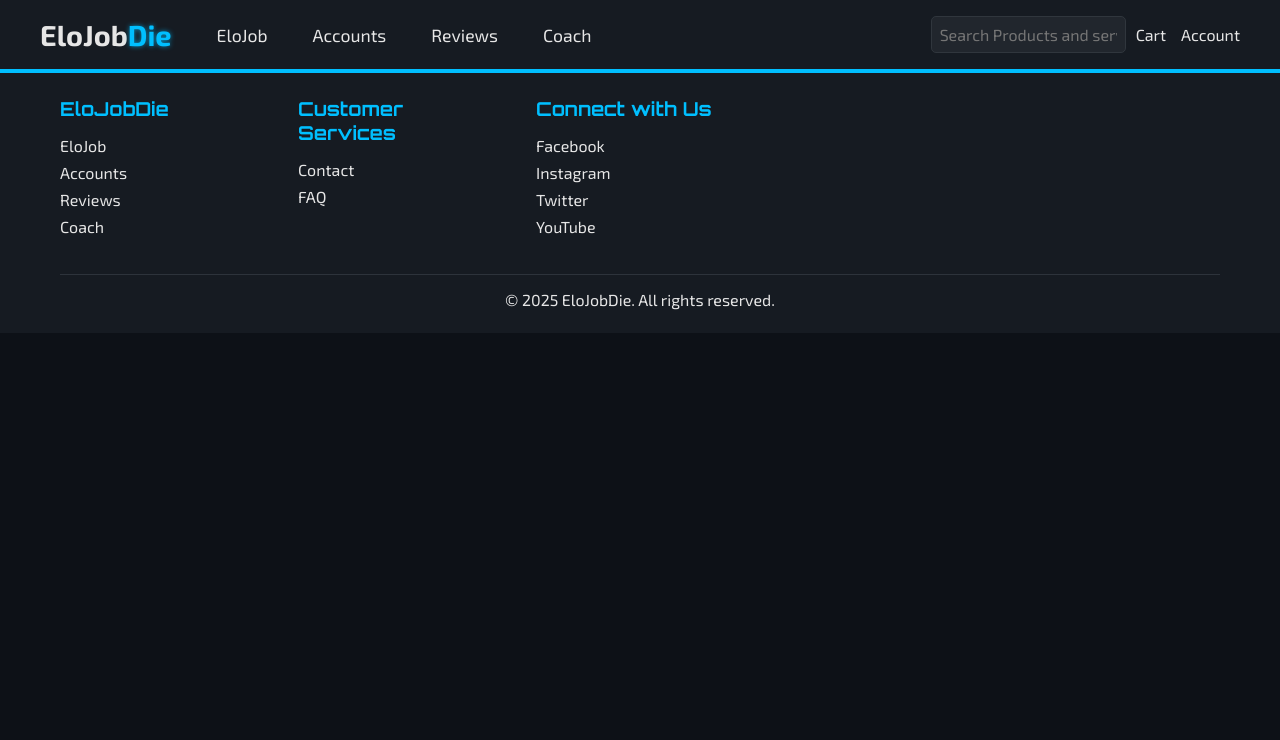
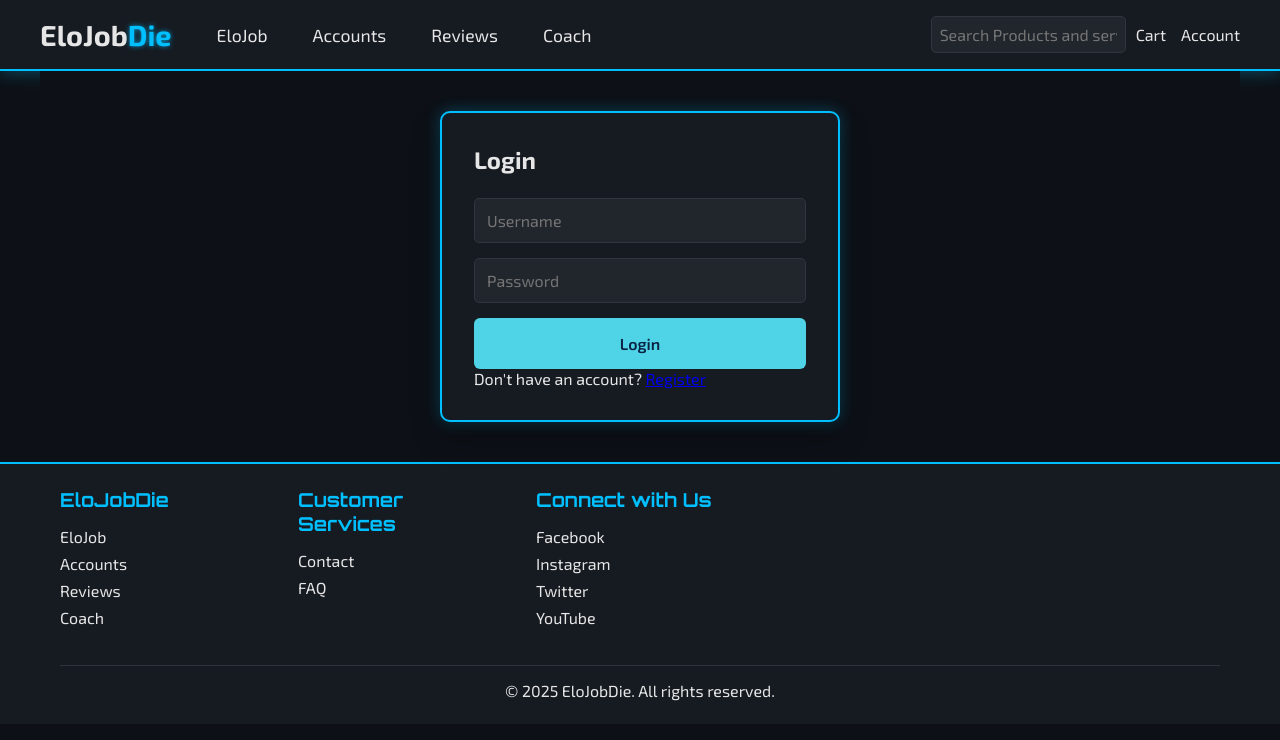
Before and after one commit to JustTheHero/web_online_store, a React (Vite) app in the folder web/: page /loginSection in a window 1280 px wide. Shown: the top 740 px of the page. Built offline with nearby package versions, Linux system fonts and the light colour scheme.

Commit message:
RouteAtt

```diff
--- a/web/package.json
+++ b/web/package.json
@@ -11,6 +11,7 @@
   },
   "dependencies": {
     "axios": "^1.9.0",
+    "lucide-react": "^0.511.0",
     "react": "^19.1.0",
     "react-dom": "^19.1.0",
     "react-router-dom": "^6.30.0"
--- a/web/src/App.jsx
+++ b/web/src/App.jsx
@@ -8,6 +8,9 @@ import Cart from './components/cart.jsx';
 import ProductDescription from './components/productDescription.jsx';
 import Payment from './components/payment.jsx';
 import Confirmation from './components/confirmation.jsx';
+import UserAccount from './components/userAccount.jsx';
+import LoginSection from './components/loginSection.jsx';
+import Register from './components/register.jsx';
 
 function App() {
   return (
@@ -26,6 +29,9 @@ function App() {
             <Route path="/product/:id" element={<ProductDescription />} />
             <Route path="/payment" element={<Payment />} />
             <Route path="/confirmation" element={<Confirmation />} />
+            <Route path="/userAccount" element={<UserAccount />} />
+            <Route path="/loginSection" element={<LoginSection />} />
+            <Route path="/register" element={<Register />} />
           </Routes>
         </main>
         <Footer />
--- a/web/src/components/header.jsx
+++ b/web/src/components/header.jsx
@@ -25,17 +25,17 @@ const Header = () => {
           </div>
           <div className="container_nav">
             <ul className="nav_itens">
-              <li><a href="#elojob">EloJob</a></li>
-              <li><a href="#acounts">Accounts</a></li>
-              <li><a href="#reviews">Reviews</a></li>
-              <li><a href="#coach">Coach</a></li>
+              <li><Link to="/">EloJob</Link></li>
+              <li><Link to="/loginSection">Accounts</Link></li>
+              <li><Link to="/reviews">Reviews</Link></li>
+              <li><Link to="/coach">Coach</Link></li>
             </ul>
           </div>
         </div>
         <div className="top_menu">
           <div className="icons_navigation">
             <Link to="/cart">Cart</Link>
-            <a href="#account">Account</a>
+            <Link to="/loginSection">Account</Link>
           </div>
           <div className="search_bar">
             <form onSubmit={handleSearchSubmit}>
--- a/web/src/components/loginSection.jsx
+++ b/web/src/components/loginSection.jsx
@@ -1,26 +1,34 @@
 import React from 'react';
 import './loginSection.css';
+import { useNavigate } from 'react-router-dom';
 
-function LoginSection(){
+function LoginSection() {
+  const navigate = useNavigate(); // ✅ hook dentro do componente
+
   return (
     <section className='container'>
       <div className='container_login'>
         <div className='form_login'>
           <h2>Login</h2>
-                    <form action="">
+          <form action="" onSubmit={(e) => {
+            e.preventDefault(); // prevenir comportamento padrão do formulário
+            navigate("/userAccount"); // redirecionar
+          }}>
             <div className='input_group'>
-                            <input type="text" placeholder='Username'/>
+              <input type="text" placeholder='Username' />
             </div>
             <div className='input_group'>
-                            <input type="password" placeholder='Password'/>
+              <input type="password" placeholder='Password' />
             </div>
-                        <button className='btn'>Login</button>
+            <button className="submit-button" type="submit">
+              Login
+            </button>
             <p>Don't have an account? <a href="/register">Register</a></p>
           </form>
         </div>
       </div>
     </section>
-    )
+  );
 }
 
 export default LoginSection;
--- a/web/src/components/register.css
+++ b/web/src/components/register.css
@@ -1,7 +1,6 @@
 /* Register.css */
 .register-container {
     min-height: 100vh;
-    background-color: #0A2342;
     padding: 3rem 1rem;
   }
 
@@ -11,7 +10,6 @@
   }
 
   .card {
-    background-color: #1F4068;
     border: none;
     border-radius: 0.5rem;
     color: white;
@@ -120,7 +118,7 @@
     color: #0A2342;
     border: none;
     border-radius: 0.375rem;
-    padding: 1.5rem 1rem;
+    padding: 1rem;
     font-weight: 600;
     font-size: 1rem;
     cursor: pointer;
--- a/web/src/components/register.jsx
+++ b/web/src/components/register.jsx
@@ -4,7 +4,7 @@ import { User, UserCheck, AtSign, Lock, Eye, EyeOff, Phone } from 'lucide-react'
 import './register.css';
 
 const Register = () => {
-  //const navigate = useNavigate();
+  const navigate = useNavigate();
   const [showPassword, setShowPassword] = useState(false);
 
   return (
@@ -116,7 +116,7 @@ const Register = () => {
           <div className="card-footer">
             <button
               className="submit-button"
-              //onClick={() => navigate("/user-account")}
+              onClick={() => navigate("/userAccount")}
             >
               Create Account
             </button>
```
Also changed, not shown: 1 other file (tests, documents, lock files or other folders). Lines whose indentation alone changed are shown as unchanged.
